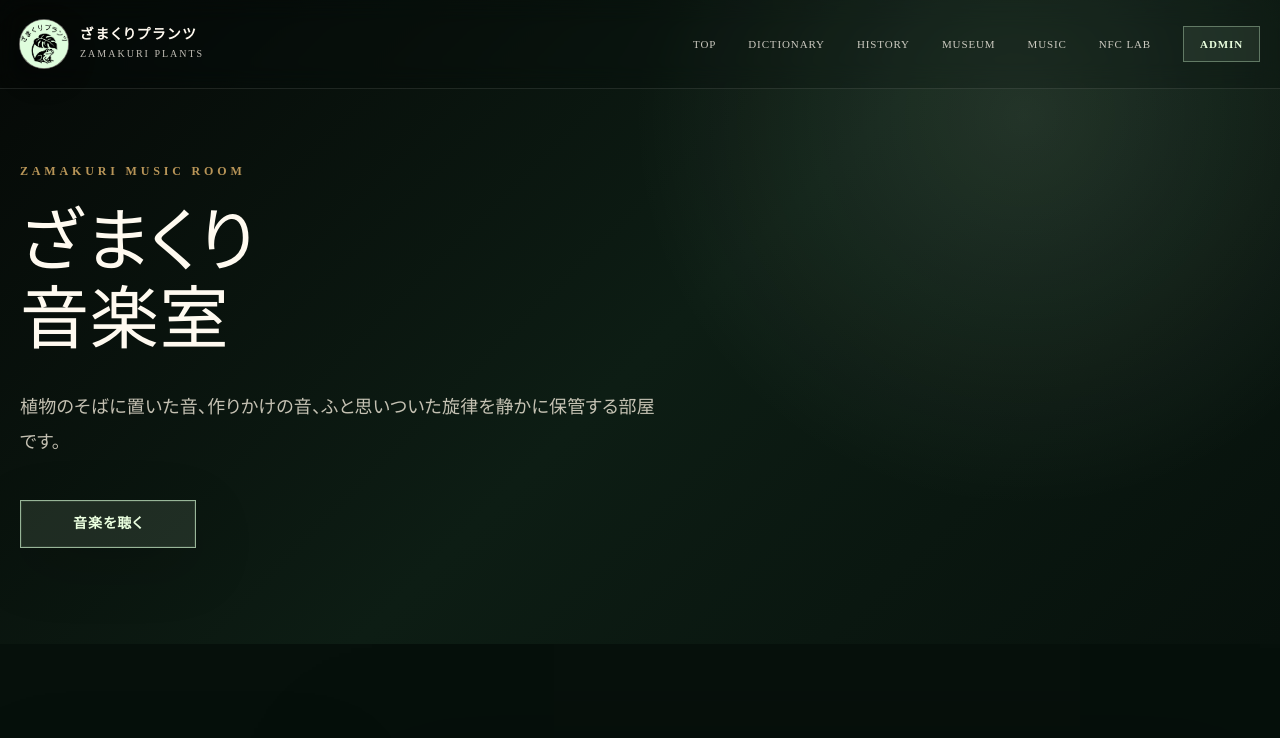
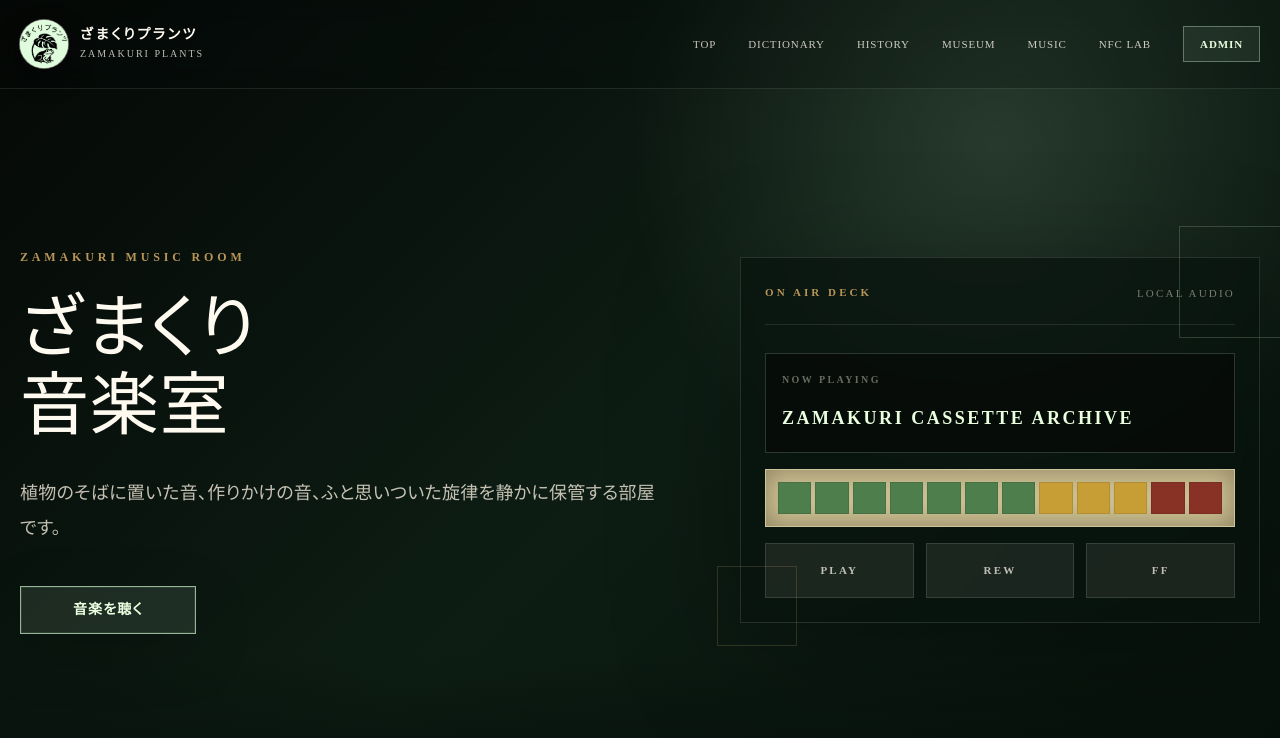
Before and after one commit to kumag36/aroid-nfc, a Next.js app: page /music in a window 1280 px wide. Shown: the top 738 px of the page. Built offline with nearby package versions, Linux system fonts and the light colour scheme; no server answers.

Commit message:
Balance hero layouts with right panels

```diff
--- a/app/dictionary/page.tsx
+++ b/app/dictionary/page.tsx
@@ -104,13 +104,14 @@ export default function DictionaryPage() {
     <main className="min-h-screen overflow-hidden bg-[#06100b] text-[#fffaf0] [font-family:'Yu_Mincho','Hiragino_Mincho_ProN','Noto_Serif_JP',serif]">
       <BrandHeader />
 
-      <section className="relative min-h-[88vh] bg-[radial-gradient(circle_at_80%_18%,rgba(217,255,216,0.11),transparent_34%),linear-gradient(135deg,#050806_0%,#0d1d14_52%,#07110c_100%)] px-5 pb-20 pt-32 md:pt-40">
+      <section className="relative bg-[radial-gradient(circle_at_78%_18%,rgba(217,255,216,0.13),transparent_31%),linear-gradient(135deg,#050806_0%,#0d1d14_52%,#07110c_100%)] px-5 pb-20 pt-32 md:pt-40">
         <div className="absolute inset-x-0 bottom-0 h-48 bg-gradient-to-t from-[#06100b] to-transparent" />
-        <div className="relative z-10 mx-auto flex max-w-7xl flex-col justify-center">
+        <div className="relative z-10 mx-auto grid max-w-7xl gap-12 lg:min-h-[560px] lg:grid-cols-[minmax(0,0.88fr)_minmax(360px,0.72fr)] lg:items-center">
+          <div>
             <p className="mb-5 text-xs font-semibold tracking-[0.32em] text-[#b89558]">
               ZAMAKURI AROID DICTIONARY
             </p>
-          <h1 className="max-w-5xl text-[clamp(2.55rem,7vw,6.4rem)] font-medium leading-[1.08] tracking-normal">
+            <h1 className="max-w-4xl text-[clamp(2.55rem,7vw,6.4rem)] font-medium leading-[1.08] tracking-normal">
               ざまくり
               <span className="block">アロイド図鑑</span>
             </h1>
@@ -132,6 +133,51 @@ export default function DictionaryPage() {
               >
                 全品種を見る
               </button>
+            </div>
+          </div>
+
+          <div className="hidden lg:block">
+            <div className="relative ml-auto max-w-[520px] border border-[#fffaf0]/12 bg-[#07120d]/72 p-6 shadow-[0_32px_120px_rgba(0,0,0,0.28)] backdrop-blur-sm">
+              <div className="mb-7 flex items-center justify-between gap-5 border-b border-[#fffaf0]/10 pb-5">
+                <p className="text-[11px] font-semibold tracking-[0.28em] text-[#b89558]">
+                  LIVE INDEX
+                </p>
+                <span className="text-[11px] tracking-[0.2em] text-[#d8d0bf]/55">DB READY</span>
+              </div>
+              <div className="grid gap-4">
+                <div className="grid grid-cols-2 gap-3">
+                  <div className="border border-[#d9ffd8]/18 bg-[#050806]/52 p-5">
+                    <p className="text-[10px] font-semibold tracking-[0.24em] text-[#d8d0bf]/48">
+                      VARIETIES
+                    </p>
+                    <p className="mt-4 text-4xl font-medium text-[#fffaf0]">{plants.length}</p>
+                  </div>
+                  <div className="border border-[#d9ffd8]/18 bg-[#050806]/52 p-5">
+                    <p className="text-[10px] font-semibold tracking-[0.24em] text-[#d8d0bf]/48">
+                      CATEGORIES
+                    </p>
+                    <p className="mt-4 text-4xl font-medium text-[#fffaf0]">{categories.length}</p>
+                  </div>
+                </div>
+                <div className="border border-[#fffaf0]/10 bg-[#050806]/52 p-5">
+                  <p className="mb-4 text-[10px] font-semibold tracking-[0.24em] text-[#d8d0bf]/48">
+                    FOCUS
+                  </p>
+                  <div className="flex flex-wrap gap-2">
+                    {['Monstera', 'Philodendron', 'Alocasia', 'NFC DB'].map((label) => (
+                      <span
+                        key={label}
+                        className="border border-[#d9ffd8]/18 bg-[#d9ffd8]/8 px-3 py-2 text-[10px] font-semibold tracking-[0.16em] text-[#eaffdf]"
+                      >
+                        {label}
+                      </span>
+                    ))}
+                  </div>
+                </div>
+              </div>
+              <div className="pointer-events-none absolute -right-8 -top-8 h-28 w-28 border border-[#d9ffd8]/18" />
+              <div className="pointer-events-none absolute -bottom-6 -left-6 h-20 w-20 border border-[#b89558]/22" />
+            </div>
           </div>
         </div>
       </section>
--- a/app/music/page.tsx
+++ b/app/music/page.tsx
@@ -3,7 +3,8 @@ import MusicRoom from './components/MusicRoom'
 
 export const metadata = {
   title: 'ざまくり音楽室 | ZAMAKURI.JP',
-  description: 'ざまくりプランツの音源と映像を静かに展示するオンライン音楽室。',
+  description:
+    'ざまくりプランツの音源と映像を静かに保管するオンライン音楽室。',
 }
 
 export default function MusicPage() {
@@ -11,12 +12,14 @@ export default function MusicPage() {
     <main className="min-h-screen bg-[#06100b] text-[#fffaf0] [font-family:'Yu_Mincho','Hiragino_Mincho_ProN','Noto_Serif_JP',serif]">
       <BrandHeader />
 
-      <section className="relative overflow-hidden bg-[radial-gradient(circle_at_80%_18%,rgba(217,255,216,0.11),transparent_34%),linear-gradient(135deg,#050806_0%,#0d1d14_52%,#07110c_100%)] px-5 pb-16 pt-32 md:pb-24 md:pt-40">
-        <div className="relative mx-auto max-w-7xl">
+      <section className="relative overflow-hidden bg-[radial-gradient(circle_at_78%_18%,rgba(217,255,216,0.13),transparent_31%),linear-gradient(135deg,#050806_0%,#0d1d14_52%,#07110c_100%)] px-5 pb-16 pt-32 md:pb-24 md:pt-40">
+        <div className="absolute inset-x-0 bottom-0 h-40 bg-gradient-to-t from-[#06100b] to-transparent" />
+        <div className="relative z-10 mx-auto grid max-w-7xl gap-12 lg:min-h-[560px] lg:grid-cols-[minmax(0,0.88fr)_minmax(360px,0.72fr)] lg:items-center">
+          <div>
             <p className="mb-5 text-xs font-semibold tracking-[0.32em] text-[#b89558]">
               ZAMAKURI MUSIC ROOM
             </p>
-          <h1 className="max-w-5xl text-[clamp(2.55rem,7vw,6.4rem)] font-medium leading-[1.08] tracking-normal">
+            <h1 className="max-w-4xl text-[clamp(2.55rem,7vw,6.4rem)] font-medium leading-[1.08] tracking-normal">
               ざまくり
               <span className="block">音楽室</span>
             </h1>
@@ -24,9 +27,56 @@ export default function MusicPage() {
               植物のそばに置いた音、作りかけの音、ふと思いついた旋律を静かに保管する部屋です。
             </p>
             <div className="mt-10 flex flex-wrap gap-3">
-            <a href="#tracks" className="inline-flex min-h-12 min-w-44 items-center justify-center border border-[#d9ffd8]/65 bg-[#d9ffd8]/10 px-7 text-sm font-semibold tracking-[0.18em] text-[#eaffdf] shadow-[inset_0_0_0_1px_rgba(217,255,216,0.08),0_18px_60px_rgba(0,0,0,0.18)] transition duration-300 hover:-translate-y-0.5 hover:bg-[#d9ffd8] hover:text-[#07110c]">
+              <a
+                href="#tracks"
+                className="inline-flex min-h-12 min-w-44 items-center justify-center border border-[#d9ffd8]/65 bg-[#d9ffd8]/10 px-7 text-sm font-semibold tracking-[0.18em] text-[#eaffdf] shadow-[inset_0_0_0_1px_rgba(217,255,216,0.08),0_18px_60px_rgba(0,0,0,0.18)] transition duration-300 hover:-translate-y-0.5 hover:bg-[#d9ffd8] hover:text-[#07110c]"
+              >
                 音楽を聴く
               </a>
+            </div>
+          </div>
+
+          <div className="hidden lg:block">
+            <div className="relative ml-auto max-w-[520px] border border-[#fffaf0]/12 bg-[#07120d]/72 p-6 shadow-[0_32px_120px_rgba(0,0,0,0.28)] backdrop-blur-sm">
+              <div className="mb-7 flex items-center justify-between gap-5 border-b border-[#fffaf0]/10 pb-5">
+                <p className="text-[11px] font-semibold tracking-[0.28em] text-[#b89558]">
+                  ON AIR DECK
+                </p>
+                <span className="text-[11px] tracking-[0.2em] text-[#d8d0bf]/55">LOCAL AUDIO</span>
+              </div>
+              <div className="grid gap-4">
+                <div className="border border-[#d9ffd8]/18 bg-[#050806]/62 p-4">
+                  <p className="mb-3 text-[10px] font-semibold tracking-[0.24em] text-[#d8d0bf]/48">
+                    NOW PLAYING
+                  </p>
+                  <p className="truncate text-lg font-semibold tracking-[0.14em] text-[#eaffdf]">
+                    ZAMAKURI CASSETTE ARCHIVE
+                  </p>
+                </div>
+                <div className="grid grid-cols-12 gap-1 border border-[#fffaf0]/10 bg-[#e5d7a6]/88 p-3 shadow-[inset_0_0_24px_rgba(43,29,8,0.38)]">
+                  {Array.from({ length: 12 }).map((_, index) => (
+                    <span
+                      key={index}
+                      className={`h-8 border border-black/10 ${
+                        index < 7 ? 'bg-[#4f7e4d]' : index < 10 ? 'bg-[#c79d36]' : 'bg-[#883226]'
+                      }`}
+                    />
+                  ))}
+                </div>
+                <div className="grid grid-cols-3 gap-3">
+                  {['PLAY', 'REW', 'FF'].map((label) => (
+                    <div
+                      key={label}
+                      className="border border-[#fffaf0]/12 bg-[#fffaf0]/8 py-4 text-center text-[11px] font-semibold tracking-[0.2em] text-[#fffaf0]/72"
+                    >
+                      {label}
+                    </div>
+                  ))}
+                </div>
+              </div>
+              <div className="pointer-events-none absolute -right-8 -top-8 h-28 w-28 border border-[#d9ffd8]/18" />
+              <div className="pointer-events-none absolute -bottom-6 -left-6 h-20 w-20 border border-[#b89558]/22" />
+            </div>
           </div>
         </div>
       </section>
```
Also changed, not shown: app/museum/page.tsx (+50 -7 lines). Lines whose indentation alone changed are shown as unchanged.
